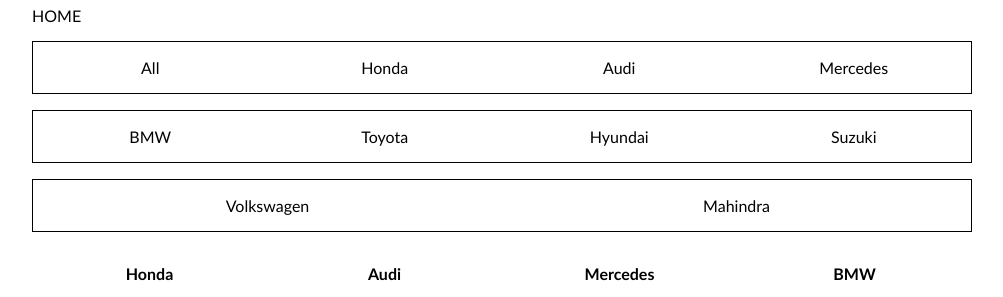
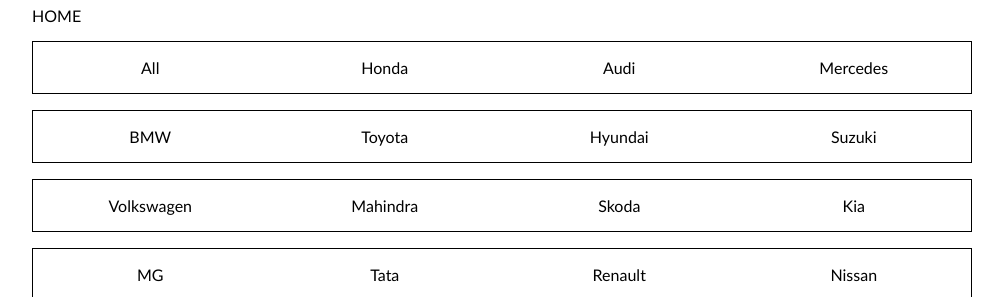
Before and after one commit to aaryanarora/TyreMenu, a plain HTML site: page size/index.html in a window 1280 px wide. Shown: the part 76-373 px from the top of the page, without its empty margins (138-1141 px from the left). Drawn offline with nearby package versions, Linux system fonts and the light colour scheme.

Commit message:
Update index.html

```diff
--- a/size/index.html
+++ b/size/index.html
@@ -33,7 +33,14 @@
     <ul>
       <li v-on:click="filter='Volkswagen'">Volkswagen</li>
       <li v-on:click="filter='Mahindra'">Mahindra</li>
-
+      <li v-on:click="filter='Skoda'">Skoda</li>
+      <li v-on:click="filter='Kia'">Kia</li>
+    </ul>
+    <ul>
+      <li v-on:click="filter='MG'">MG</li>
+      <li v-on:click="filter='Tata'">Tata</li>
+      <li v-on:click="filter='Renault'">Renault</li>
+      <li v-on:click="filter='Nissan'">Nissan</li>
     </ul>
   </navigation>
 
```
